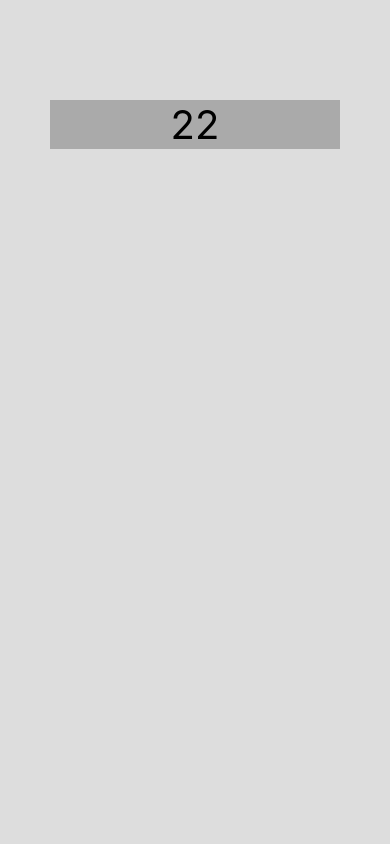
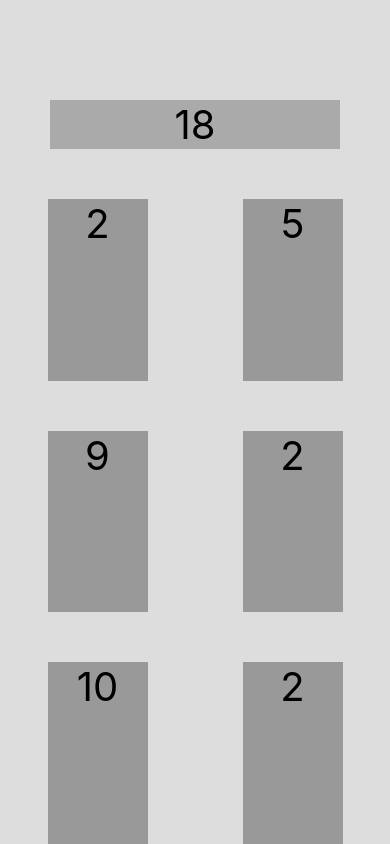
Before and after one commit to NicoleLatifi/TargetSum, a React Native app: screen / in a window 390 px wide. Built offline with nearby package versions, Linux system fonts and the light colour scheme.

Commit message:
feat: create randomNumbers

```diff
--- a/App.js
+++ b/App.js
@@ -5,7 +5,7 @@
 class App extends Component {
   render() {
     return (
-      <Game />
+      <Game randomNumberCount={6}/>
     );
   }
 }
--- a/src/components/Game.js
+++ b/src/components/Game.js
@@ -1,29 +1,59 @@
 import React from 'react';
+import PropTypes from 'prop-types';
 
 import { StyleSheet, Text, View } from 'react-native';
 
-const Game = () => {
-  const target = 10 + Math.floor(40 * Math.random())
+const Game = ({randomNumberCount}) => {
+  const randomNumbers = Array
+    .from({ length: randomNumberCount })
+    .map(() => 1 + Math.floor(10 * Math.random()));
 
+  const target = randomNumbers
+    .slice(0, randomNumberCount - 2)
+    .reduce((acc, curr) => acc + curr, 0);
+// TODO: shuffle the random numbers
   return (
     <View style={styles.container}>
       <Text style={styles.target}>{target}</Text>
+      <View style={styles.randomContainer}>
+        {randomNumbers.map((randomNumber, i) => {
+          return <Text key={i} style={styles.random}>{randomNumber}</Text>
+        })}
+      </View>
     </View>
   );
 }
 
 const styles = StyleSheet.create({
   container: {
-    backgroundColor: '#ddd',
+    backgroundColor: "#ddd",
     flex: 1,
     paddingTop: 100,
   },
   target: {
-    backgroundColor: '#aaa',
+    backgroundColor: "#aaa",
     fontSize: 40,
     marginHorizontal: 50,
-    textAlign: 'center',
-  }
-})
+    textAlign: "center",
+  },
+  randomContainer: {
+    flex: 1,
+    flexDirection: "row",
+    flexWrap: "wrap",
+    justifyContent: "space-around",
+  },
+  random: {
+    backgroundColor: "#999",
+    fontSize: 40,
+    marginHorizontal: 20,
+    marginTop: 50,
+    textAlign: "center",
+    width: 100,
+  },
+});
 
 export default Game;
+
+Game.PropTypes = {
+  randomNumberCount: PropTypes.number.isRequired,
+}
```
